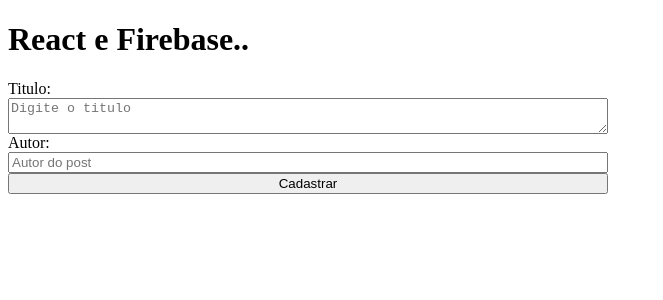
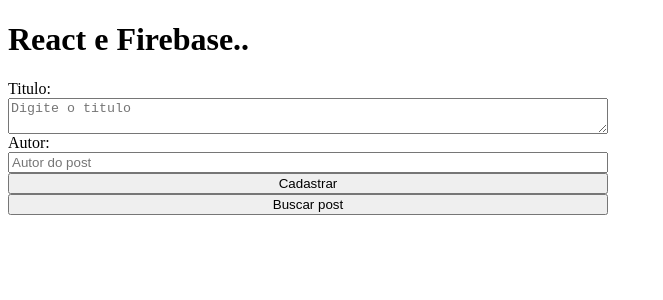
Before and after one commit to Camilla126/Lista_De_Tarefas, a React (Create React App) app: page / in a window 1280 px wide. Shown: the top 300 px of the page, without its empty margins (0-663 px from the left). Built offline with nearby package versions, Linux system fonts and the light colour scheme.

Commit message:
Enviando e adicionando banco de dados

```diff
--- a/src/App.jsx
+++ b/src/App.jsx
@@ -1,7 +1,7 @@
 import { useState } from 'react'
 import { db } from "./firebaseConnection";
 import "./app.css";
-import { doc, setDoc} from 'firebase/firestore'
+import { doc, setDoc, collection, addDoc, getDoc} from 'firebase/firestore'
 
 function App() {
 
@@ -10,9 +10,39 @@
 
 
  async function handleAdd(){
-  await setDoc(doc(db, 'posts', '12345'), {
+ // await setDoc(doc(db, 'posts', '12345'), {
+    //titulo: titulo,
+    //autor: autor,
+ // })
+//  .then(() => {
+//console.log("DADOS REGISTRADOS NO BANCO")
+ // })
+ // .catch((error)=>{
+   // console.log('GEROU ERRO' + error)
+  //})
+
+  await addDoc(collection(db, 'posts'),{
     titulo: titulo,
-    autor: autor,
+    autor: autor
+  })
+.then(() => {
+console.log('CADASTRADO COM SUCESSO!')
+setAutor('');
+setTitulo('')
+})
+.catch((error) => {
+  console.log('ERRO' + error)
+})
+
+}
+
+async function buscarPost() {
+  const postRef = doc(db, 'posts', '12345')
+
+  await getDoc(postRef)
+  .then((snapshot) => {
+    setAutor(snapshot.data().autor)
+    setTitulo(snapshot.data().titulo)
   })
 }
 
@@ -38,6 +68,7 @@
       />
 
       <button onClick={handleAdd}>Cadastrar</button>
+<button onClick={buscarPost}>Buscar post</button>
 
     </div>
     </div>
```
